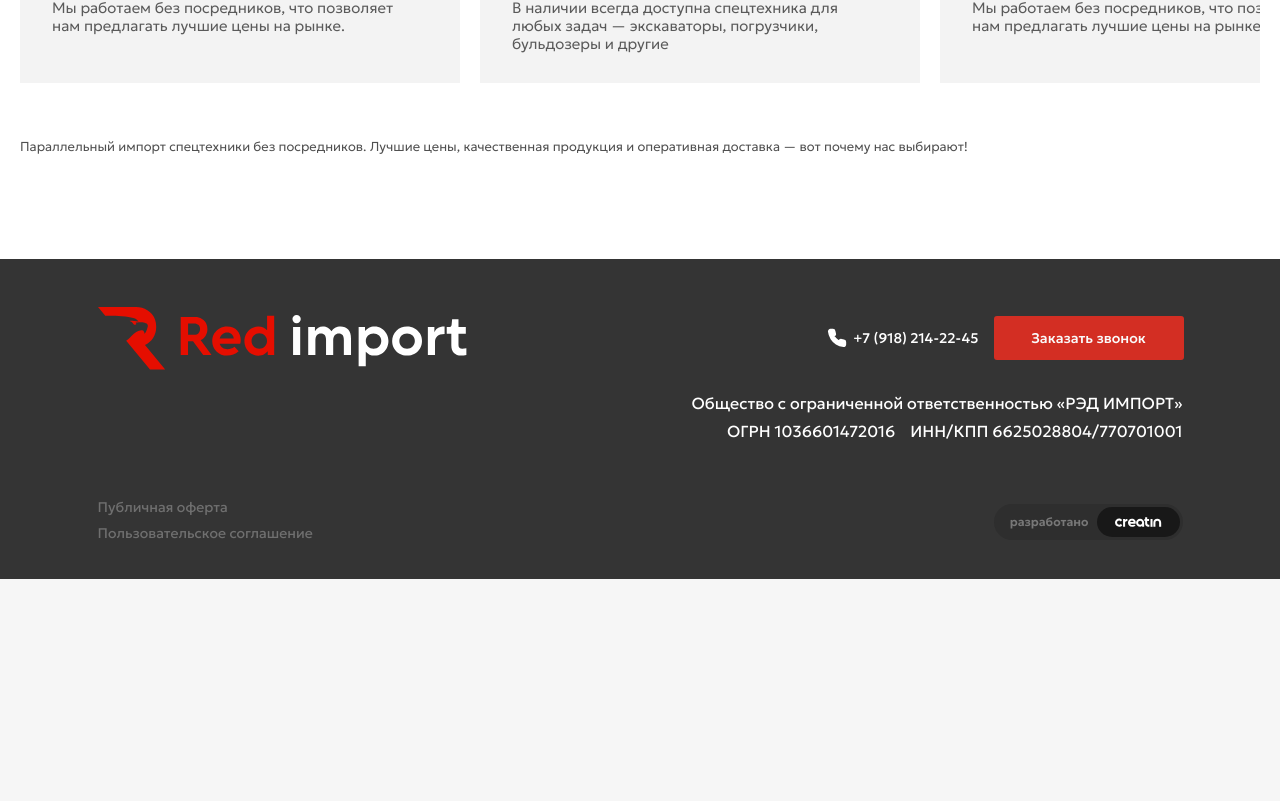
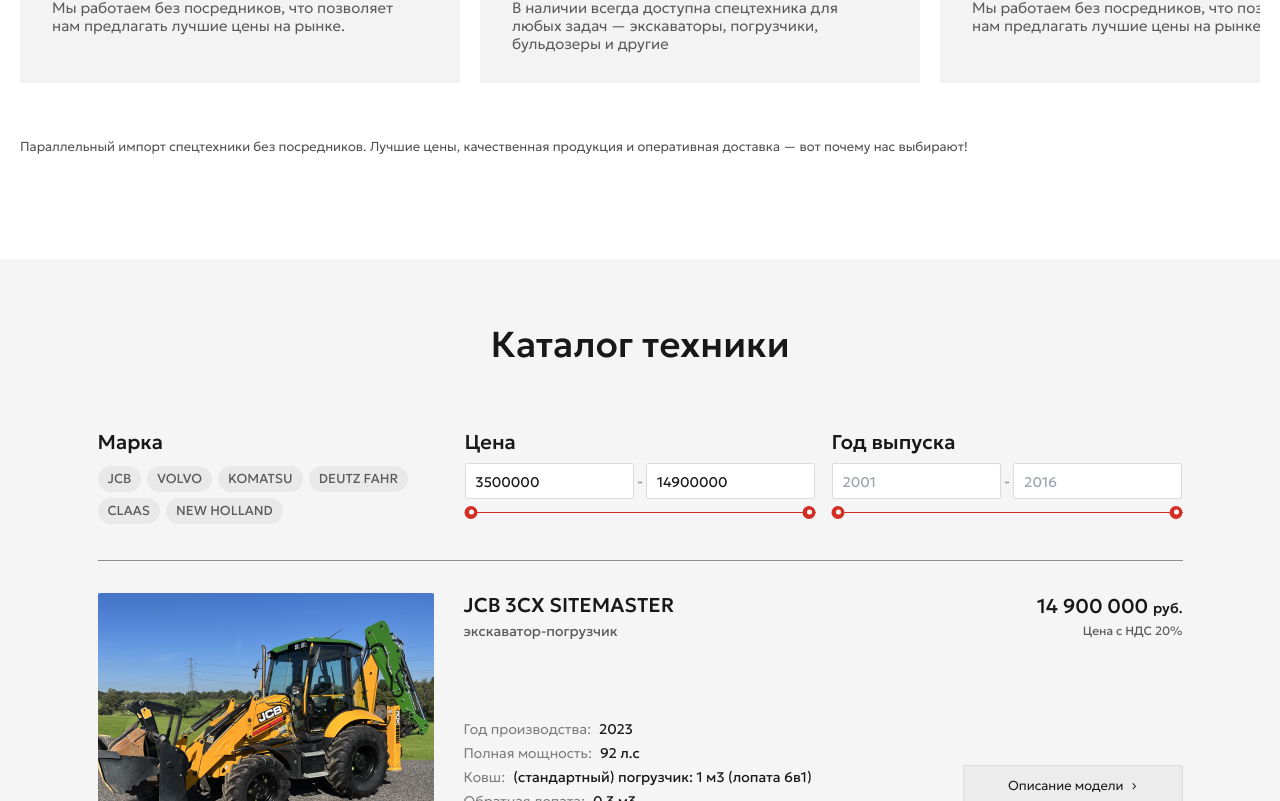
Before and after one commit to Vadim4ick/red-import, a Next.js app: page / in a window 1280 px wide. Shown: the part 1999-2800 px from the top of the page. Before the commit the page ends 2578 px from the top, so only its background shows below. Built offline with nearby package versions, Linux system fonts and the light colour scheme.

Commit message:
adaptive catalog items

```diff
--- a/src/app/page.tsx
+++ b/src/app/page.tsx
@@ -10,9 +10,9 @@
 
       <Advantages />
 
-      {/* <Catalog />
+      <Catalog />
 
-      <About /> */}
+      {/*    <About /> */}
     </>
   );
 }
--- a/src/components/Catalog/ui/Catalog.tsx
+++ b/src/components/Catalog/ui/Catalog.tsx
@@ -6,21 +6,21 @@
 
 const Catalog = () => {
   return (
-    <section className="bg-[#F5F5F5] pb-[96px] pt-[64px]">
+    <section className="bg-[#F5F5F5] pb-[96px] pt-[64px] max-mobile:pb-[64px] max-mobile:pt-[32px]">
       <Container>
         <h2 className="heading-two text-center">Каталог техники</h2>
 
-        <div className="pt-[64px]">
+        <div className="pt-[64px] max-mobile:pt-[32px]">
           <Filters />
         </div>
 
-        <div className="flex w-full flex-col items-center gap-[48px]">
+        <div className="flex w-full flex-col items-center mobile:gap-[48px]">
           {mockDataItems.map((item) => (
             <CatalogItem key={item.id} item={item} />
           ))}
 
           <Button
-            className="flex h-[42px] w-[210px] text-[13px] leading-[16px]"
+            className="flex h-[42px] w-[210px] text-[13px] leading-[16px] max-mobile:mt-[32px]"
             variant={"secondary"}
           >
             Показать еще
--- a/src/components/Catalog/ui/CatalogItem.tsx
+++ b/src/components/Catalog/ui/CatalogItem.tsx
@@ -5,22 +5,29 @@
 
 const CatalogItem = ({ item }: { item: MockDataItem }) => {
   return (
-    <article className="grid w-full grid-cols-[336px_1fr] gap-[30px] border-b border-[#8F8F8F] py-[32px]">
-      <div className="relative h-[264px]">
-        <Image src={item.imgCatalog} alt={item.title} fill />
+    <article className="grid w-full grid-cols-[336px_1fr] gap-[30px] object-cover py-[32px] max-mobile:mt-[38px] max-mobile:grid-cols-1 max-mobile:gap-3 max-mobile:rounded-[4px] max-mobile:bg-white max-mobile:p-[6px] mobile:border-b mobile:border-[#8F8F8F]">
+      <div className="relative h-[264px] max-mobile:h-[231px]">
+        <Image
+          src={item.imgCatalog}
+          className="object-cover"
+          alt={item.title}
+          fill
+        />
       </div>
 
-      <div className="flex flex-col justify-between gap-2">
-        <div className="flex justify-between gap-2">
-          <div className="flex flex-col gap-[6px]">
-            <h3 className="heading-three">{item.title}</h3>
+      <div className="flex flex-col justify-between gap-2 max-mobile:gap-4">
+        <div className="flex items-center justify-between gap-2 max-mobile:flex-col max-mobile:gap-[20px]">
+          <div className="flex flex-col gap-[6px] max-mobile:items-center max-mobile:gap-[2px]">
+            <h3 className="heading-three max-mobile:text-[18px] max-mobile:leading-[22px]">
+              {item.title}
+            </h3>
 
             <p className="text-[14px] leading-[16px] text-[#5A5A5A]">
               {item.subtitle}
             </p>
           </div>
 
-          <div className="flex flex-col items-end gap-[6px]">
+          <div className="flex flex-col gap-[6px] max-mobile:items-center max-mobile:gap-[2px] mobile:items-end">
             <div className="heading-three">
               {item.price}{" "}
               <span className="text-[14px] leading-[16px]">руб.</span>
@@ -35,7 +42,7 @@
         </div>
 
         <div className="flex w-full items-end justify-between gap-2">
-          <div className="flex w-full flex-col gap-2 pt-[27px] max-mobile:pt-[31px]">
+          <div className="flex w-full flex-col gap-2 pt-[27px] max-tablet:hidden max-mobile:pt-[31px]">
             {item.parameters.map((param) => {
               return (
                 <p
@@ -51,7 +58,7 @@
             })}
           </div>
 
-          <div className="flex w-full flex-col items-end justify-end gap-2">
+          <div className="flex w-full flex-col items-end justify-end gap-2 max-mobile:items-center">
             <Button
               addonRight={<Arrow className="mt-0.5 size-[6.5px] rotate-180" />}
               className="h-[42px] w-[220px] items-center gap-[7px] text-[13px] leading-[15px]"
--- a/src/components/Catalog/ui/Filters.tsx
+++ b/src/components/Catalog/ui/Filters.tsx
@@ -19,8 +19,8 @@
   };
 
   return (
-    <div className="grid grid-cols-3 gap-4 border-b border-[#8F8F8F] pb-[36px]">
-      <div className="flex flex-col gap-[12px]">
+    <div className="grid grid-cols-3 gap-x-4 gap-y-6 border-b border-[#8F8F8F] pb-[36px] max-tablet:grid-cols-2 max-mobile:grid-cols-1">
+      <div className="flex flex-col gap-[12px] max-tablet:col-span-full">
         <h3 className="heading-three">Марка</h3>
 
         <div className="flex flex-wrap gap-[6px]">
--- a/src/components/Catalog/ui/RangeSlider.tsx
+++ b/src/components/Catalog/ui/RangeSlider.tsx
@@ -52,7 +52,7 @@
         value={localValues}
         onValueChange={handleValueChange}
         className={cn(
-          "relative mb-6 flex w-full touch-none select-none items-center",
+          "relative flex w-full touch-none select-none items-center",
           className,
         )}
         {...props}
```
